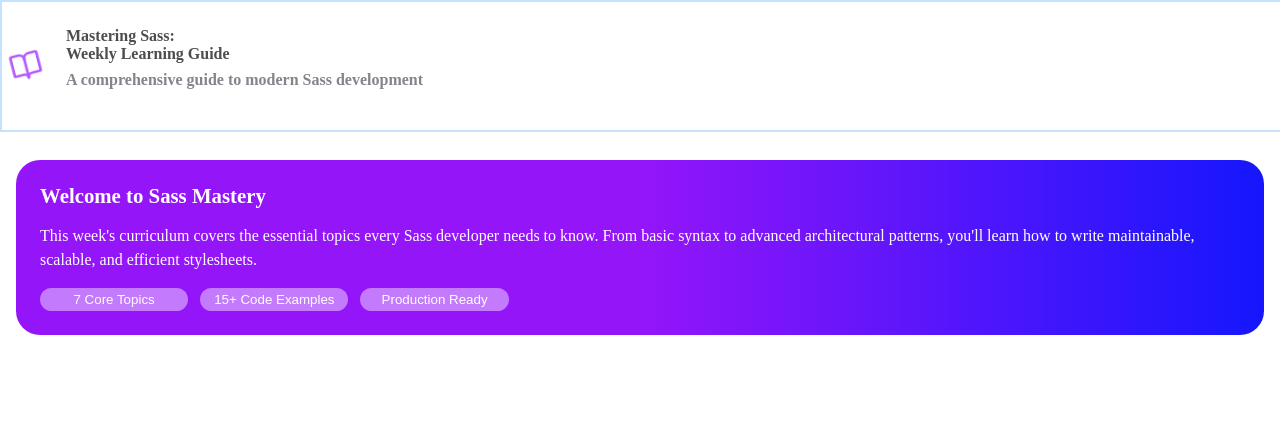
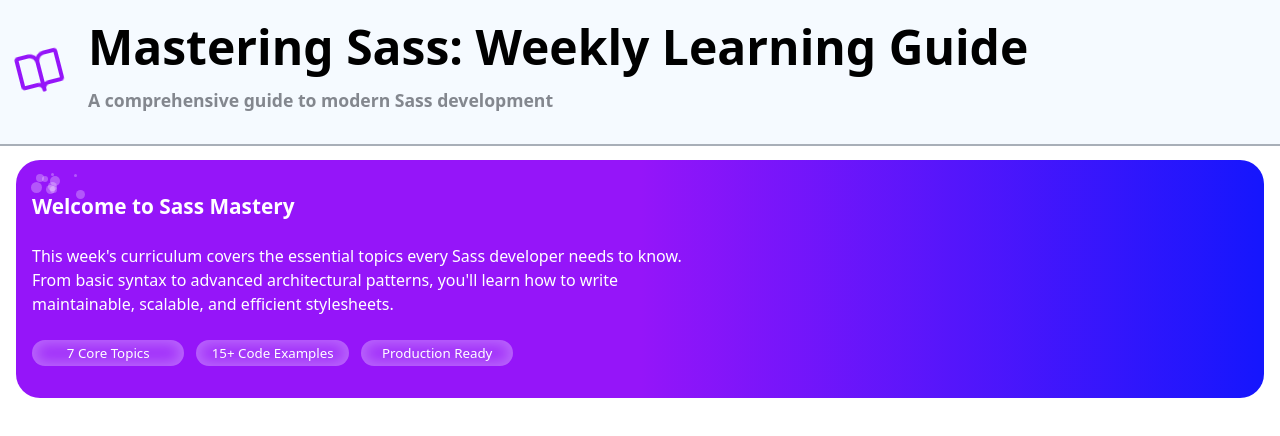
Before and after one commit to Gor-Chilingaryan/sass-lending-page, a website built with Vite: page index.html in a window 1280 px wide. Both pictures are taken after a click on the button "7 Core Topics". Built offline with nearby package versions, Linux system fonts and the light colour scheme.

Commit message:
Refactor index.html for improved layout and add animated bubbles to welcome section. Introduce Vite configuration for path aliasing. Update header styles with new animations and adjust welcome section styles. Remove unused styles file and enhance SCSS variable definitions.

```diff
--- a/index.html
+++ b/index.html
@@ -15,10 +15,7 @@
 					alt="open-book"
 				/>
 				<div class="sticky-about">
-					<h1 class="sticky-title">
-						Mastering Sass: <br />
-						Weekly Learning Guide
-					</h1>
+					<h1 class="sticky-title">Mastering Sass: Weekly Learning Guide</h1>
 					<p class="sticky-description">
 						A comprehensive guide to modern Sass development
 					</p>
@@ -28,6 +25,18 @@
 		<main>
 			<section class="welcome-container">
 				<div class="welcome">
+					<div class="bubbles">
+						<div class="bubble"></div>
+						<div class="bubble"></div>
+						<div class="bubble"></div>
+						<div class="bubble"></div>
+						<div class="bubble"></div>
+						<div class="bubble"></div>
+						<div class="bubble"></div>
+						<div class="bubble"></div>
+						<div class="bubble"></div>
+						<div class="bubble"></div>
+					</div>
 					<h2 class="welcome-title">Welcome to Sass Mastery</h2>
 					<p class="welcome-description">
 						This week's curriculum covers the essential topics every Sass
@@ -42,9 +51,8 @@
 					</div>
 				</div>
 			</section>
-			<section class="learning-container">
 
-			</section>
+			<section class="learning-container"></section>
 		</main>
 	</body>
 </html>
--- a/styles/components/header-side/_header-animations.scss
+++ b/styles/components/header-side/_header-animations.scss
@@ -6,3 +6,13 @@
 		transform: rotate(360deg);
 	}
 }
+@keyframes slideUp {
+	0% {
+		opacity: 0;
+		transform: translateY(-10px);
+	}
+	100% {
+		opacity: 1;
+		transform: translateY(0px);
+	}
+}
--- a/styles/components/header-side/_header.scss
+++ b/styles/components/header-side/_header.scss
@@ -1,9 +1,11 @@
-@use 'header-animations' as *;
 @use '../../src/variables-functions' as *;
 @use '../../src/base';
+@use './header-animations' as *;
+.sticky {
+	animation: slideUp 1s cubic-bezier(0.4, 0, 0.2, 1);
 
-.sticky {
 	& {
+		background-color: rgb(243 249 255 / 80%);
 		position: fixed;
 		top: 0;
 		width: 100%;
@@ -12,14 +14,15 @@
 		flex-direction: row;
 		align-items: center;
 		gap: 1em;
-		opacity: 0.7;
-		border: 2px solid #1f93ff5d;
+		border-bottom: 2px solid #35414d65;
 		margin-bottom: 1em;
-		padding: 0.5rem;
+		padding: 1em;
+		z-index: 100;
 	}
+
 	&-icon {
-		width: 2em;
-		height: 2em;
+		width: 3em;
+		height: 3em;
 		opacity: 1;
 		margin-right: 0.5em;
 		animation: book-spin 2s linear infinite;
@@ -27,17 +30,19 @@
 
 	&-title {
 		font-weight: 900;
-		font-size: clamp(0.5em, 1em, 1.5em);
+		font-size: clamp(1rem, 5vw, 3rem);
 		color: $text-black;
+		padding: 0 1em 0 0;
 		opacity: 1;
 	}
 
 	&-description {
-		font-size: 1rem;
+		font-size: clamp(0.5em, 5vw, 1.1em);
 		font-weight: 600;
 		margin-top: 0.5em;
 		margin-bottom: 1em;
 		color: $text-grey;
 		opacity: 1;
+		padding: 0 1em 0 0;
 	}
 }
--- /dev/null
+++ b/styles/components/welcome-side/welcome-animation.scss
@@ -0,0 +1,19 @@
+@keyframes move-right {
+	0% {
+		opacity: 0;
+		transform: translate(0, 0);
+	}
+
+	20% {
+		opacity: 0.4;
+	}
+
+	80% {
+		opacity: 0.4;
+	}
+
+	100% {
+		opacity: 0;
+		transform: translateX(150px, 90px);
+	}
+}
--- a/styles/components/welcome-side/welcome.scss
+++ b/styles/components/welcome-side/welcome.scss
@@ -1,27 +1,53 @@
 @use '../../src/variables-functions' as *;
 @use '../../src/base';
+@use './welcome-animation' as *;
 
 .welcome {
+	animation: zoomIn 0.5s linear forwards;
+	position: relative;
+	overflow: hidden;
 	display: flex;
 	flex-direction: column;
 	margin: 10rem 1rem;
 	background: $gradient-blue;
-	padding: 1.5rem;
+	padding: 2rem 1rem;
 	border-radius: 1.5rem;
 	color: $text-white;
 
+	.bubble {
+		position: absolute;
+		background: rgba(255, 255, 255, 0.7);
+		border-radius: 50%;
+		filter: blur(-1px);
+		opacity: 0;
+		animation: move-right infinite linear;
+
+		@for $i from 1 through 10 {
+			&:nth-child(#{$i}) {
+				$size: random(10) + 2 + px;
+				width: $size;
+				height: $size;
+				top: random(30) + px;
+				left: random(60) + px;
+				animation-duration: random(3) + 2 + s;
+				animation-delay: random(1) + s;
+			}
+		}
+	}
+
 	&-title {
 		font-size: 1.3rem;
-		margin-bottom: 1rem;
+		margin-bottom: 1.5rem;
 	}
 
 	&-description {
-		min-width: 12.5rem;
+		max-width: 41rem;
 		font-size: 1rem;
 		font-weight: 300;
 		line-height: 1.5;
-		margin-bottom: 1rem;
+		margin-bottom: 1.5rem;
 	}
+
 	&-buttons {
 		color: #fff;
 		width: 100%;
@@ -35,7 +61,8 @@
 		gap: 0.5em;
 
 		&-btn {
-			background-color: rgb(255 255 255 / 43%);
+			background-color: rgb(255 255 255 / 10%);
+			box-shadow: inset 0 0 13px 5px rgb(255 255 255 / 27%);
 			cursor: text;
 			width: 20ch;
 			padding: 0.3em;
@@ -44,3 +71,17 @@
 		}
 	}
 }
+
+
+@keyframes zoomIn {
+  0% {
+    opacity: 0;
+
+    transform: scale(0.3);
+  }
+  100% {
+    opacity: 1;
+
+    transform: scale(1);
+  }
+}
--- a/styles/src/_base.scss
+++ b/styles/src/_base.scss
@@ -1,16 +1,17 @@
-
 /* reset styles */
 * {
 	color: inherit;
 	margin: 0;
 	overflow-x: hidden;
+	font-family: system-ui, -apple-system, BlinkMacSystemFont, 'Segoe UI', Roboto,
+		Oxygen, Ubuntu, Cantarell, 'Open Sans', 'Helvetica Neue', sans-serif;
 }
 
 body {
 	font-family: Poppins;
 }
 
-ul  li{
+ul li {
 	padding: 0;
 	list-style-type: none;
 }
@@ -19,7 +20,6 @@ a {
 	text-decoration: none;
 }
 
-
 img {
 	max-width: 100%;
 }
--- a/styles/src/_variables-functions.scss
+++ b/styles/src/_variables-functions.scss
@@ -1,4 +1,4 @@
 	$gradient-blue: linear-gradient(to right, #9515f9 50%, #1516fd 100%);
-	$text-grey: #4e515b;
+	$text-grey: #4c4f58ac;
 	$text-white: #fff;
 	$text-black: #000;
--- a/vite.config.js
+++ b/vite.config.js
@@ -0,0 +1,11 @@
+import { defineConfig } from 'vite'
+import path from 'path'
+
+export default defineConfig({
+	resolve: {
+		alias: {
+			// Это связывает символ '@' с папкой 'src'
+			'@': path.resolve(__dirname, './src'),
+		},
+	},
+})
```
Also changed, not shown: 1 other file. Lines whose indentation alone changed are shown as unchanged.
